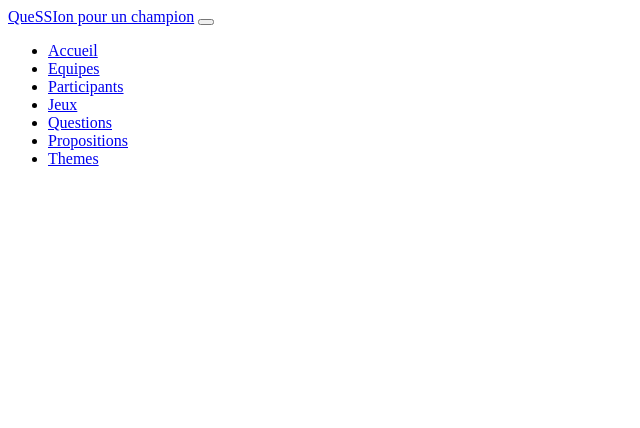
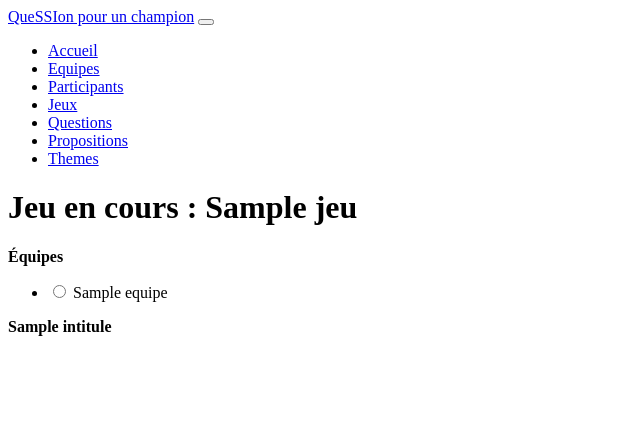
Before and after one commit to alapaches/quession-pour-un-champion, a Symfony app: template templates/jeux/running.html.twig in a window 1280 px wide. Shown: the top 428 px of the page, without its empty margins (0-640 px from the left). Run offline with Twig, Linux system fonts and the light colour scheme; the template is opened without the code that fills it: most values are stand-ins (such as "Sample title", 1, 10 or a date in 2020); some libraries are stand-ins or nearby versions.

Commit message:
add form

```diff
--- a/assets/app.js
+++ b/assets/app.js
@@ -20,3 +20,8 @@ $("#search-proposition").on("keyup", function () {
         $(this).toggle($(this).text().toLowerCase().indexOf(value) > -1)
     });
 });
+
+$(".list-proposition").on("click", function(event) {
+    let currentId = $(this).data("id")
+
+})
--- a/assets/styles/app.scss
+++ b/assets/styles/app.scss
@@ -37,3 +37,9 @@ body {
     margin-bottom: 10px;
     margin-left: 33%;
 }
+
+.list-proposition:hover {
+    cursor: pointer;
+    background-color: $primary;
+    color: #fff;
+}
--- a/templates/jeux/running.html.twig
+++ b/templates/jeux/running.html.twig
@@ -3,5 +3,38 @@
 {% block title %}{{ jeu.nom }}{% endblock %}
 
 {% block body %}
-
+    <h1 class="center page-title">Jeu en cours : {{ jeu.nom }}</h1>
+    <div class="container">
+        <form action="" method="get">
+            <div class="row">
+                <div class="col">
+                    <div class="card">
+                        <div class="card-header">
+                            <strong>Équipes</strong>
+                        </div>
+                        <ul class="list-group">
+                            {% for equipe in equipes %}
+                                <li class="list-group-item">
+                                    <input class="form-check-input me-1" type="radio" name="equipesRadio" value="" id="radio-{{equipe.nom}}">
+                                    <label class="form-check-label" for="radio-{{equipe.nom}}">{{equipe.nom}}</label>
+                                </li>
+                            {% endfor %}
+                        </ul>
+                    </div>
+                </div>
+                <div class="col">
+                    <div class="card">
+                        <div class="card-header">
+                            <strong>{{questions|first.intitule}}</strong>
+                        </div>
+                        <ul class="list-group list-group-flush">
+                            {% for proposition in questions|first.getPropositions %}
+                                <li class="list-group-item list-proposition" data-id="{{proposition.id}}">{{proposition.titre}}</li>
+                            {% endfor %}
+                        </ul>
+                    </div>
+                </div>
+            </div>
+        </form>
+    </div>
 {% endblock %}
```
Also changed, not shown: migrations/Version20240226161741.php (added, +37 -0 lines), src/Controller/JeuxController.php (+17 -3 lines), src/Entity/Question.php (+16 -0 lines), var/data.db.
